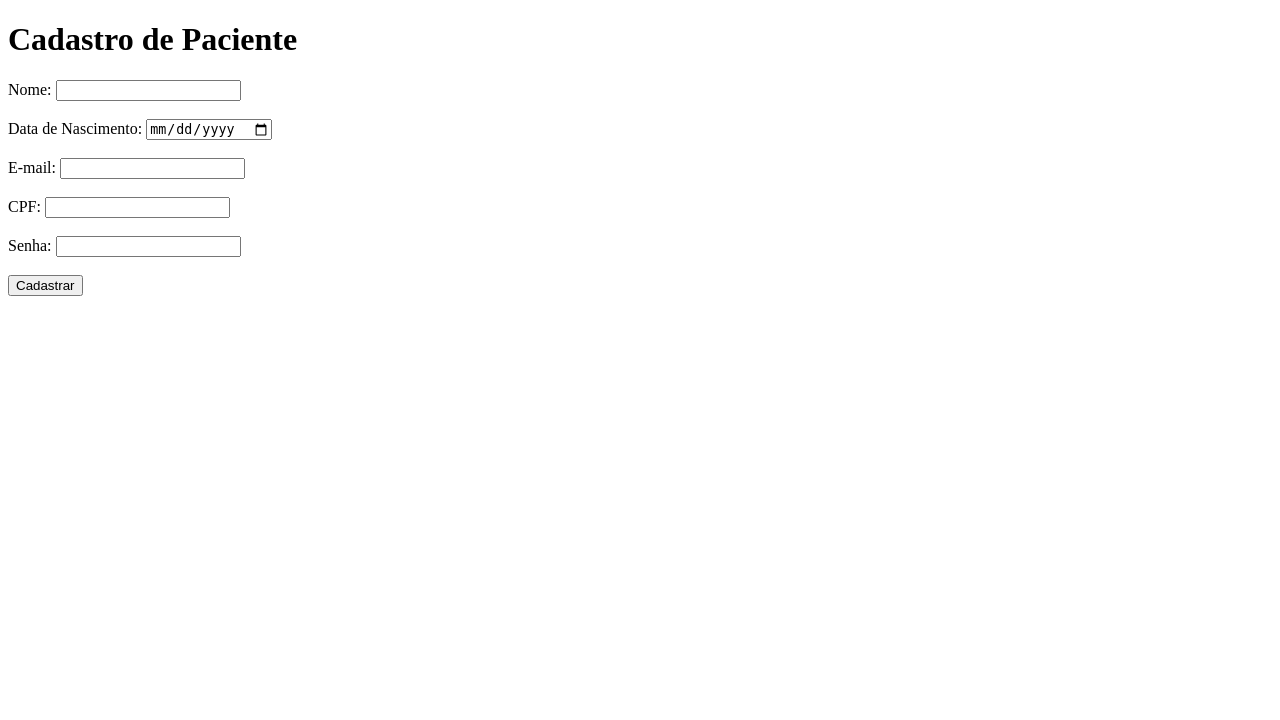
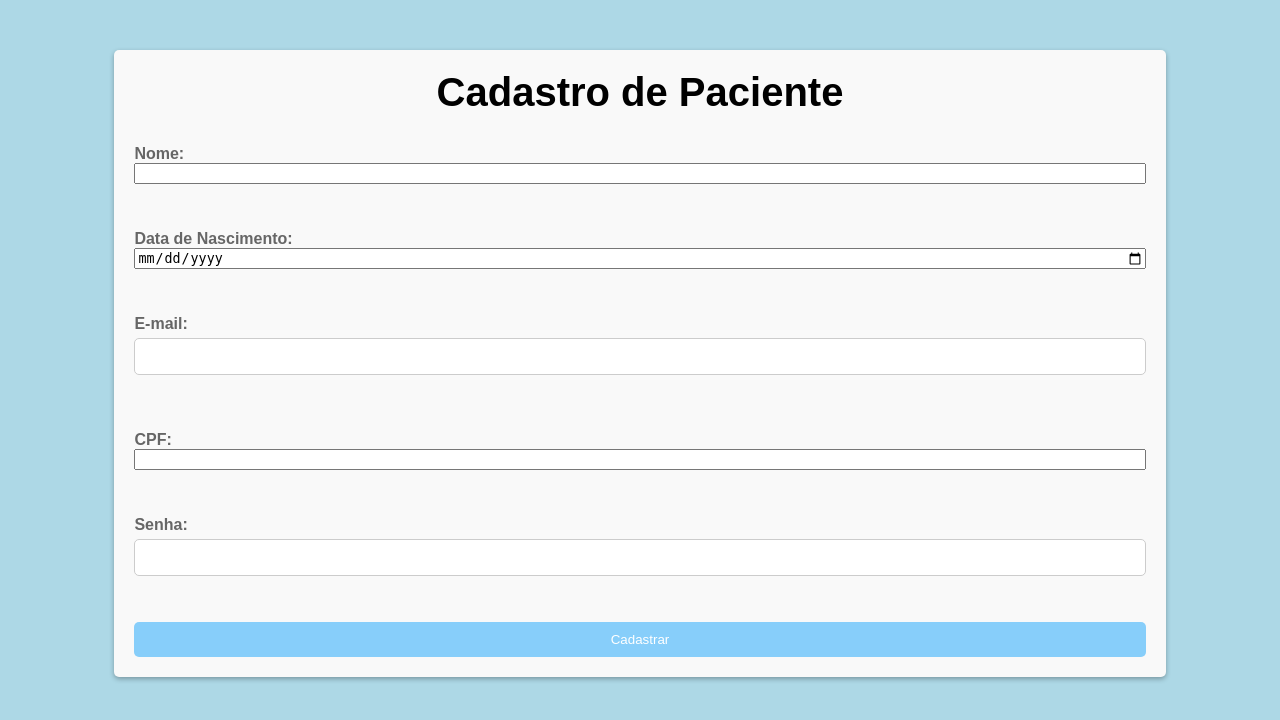
Before and after one commit to alanna-dev/cadastro_exames, a Flask app: page / in a window 1280 px wide. Shown: the top 720 px of the page. Run offline with Flask 2, Linux system fonts and the light colour scheme.

Commit message:
added css and changed nome to name, senha to password in cadastro.html and app.py

```diff
--- a/app.py
+++ b/app.py
@@ -44,11 +44,11 @@ def autenticar_cpf():
 
 @app.route("/autenticar", methods=['POST', 'GET'])
 def autenticar():
-    nome = request.form.get('nome')
+    nome = request.form.get('name')
     data_de_nascimento = request.form.get('date')
     email = request.form.get('email')
     cpf = request.form.get('cpf')
-    senha = request.form.get('senha')
+    senha = request.form.get('password')
 
     novo_paciente = Paciente(nome=nome, data_de_nascimento=data_de_nascimento, email=email, cpf=cpf, senha=senha)
     db.session.add(novo_paciente)
--- /dev/null
+++ b/myvenv/pyvenv.cfg
@@ -0,0 +1,3 @@
+home = C:\Users\alanna\AppData\Local\Microsoft\WindowsApps\PythonSoftwareFoundation.Python.3.10_qbz5n2kfra8p0
+include-system-site-packages = false
+version = 3.10.10
--- a/static/css/cadastro.css
+++ b/static/css/cadastro.css
@@ -0,0 +1,55 @@
+body {
+    background-color: #ADD8E6;
+    font-family: Arial, sans-serif;
+}
+
+h1 {
+    text-align: center;
+    font-size: 2.5em;
+    margin-bottom: 20px;
+    margin-top: 0;
+}
+
+form {
+    display: flex;
+    flex-direction: column;
+}
+
+label {
+    font-weight: bold;
+    margin-top: 10px;
+    color: #666;
+}
+
+input[type="email"],
+input[type="password"] {
+    padding: 10px;
+    border: 1px solid #ccc;
+    border-radius: 5px;
+    margin: 5px 0 10px;
+    color: #666;
+}
+
+button[type="submit"]{
+    padding: 10px;
+    background-color: #87CEFA;
+    color: #fff;
+    border: none;
+    border-radius: 5px;
+    cursor: pointer;
+}
+
+button[type="submit"]:hover {
+    background-color: #ADD8E6;
+}
+
+
+.signup-box {
+    width: 80%;
+    margin: 0 auto;
+    padding: 20px;
+    margin-top: 50px;
+    background-color: #f9f9f9;
+    border-radius: 5px;
+    box-shadow: 0px 2px 5px rgba(0, 0, 0, 0.3);
+}
--- a/templates/cadastro.html
+++ b/templates/cadastro.html
@@ -8,10 +8,11 @@
     <title>Cadastro de Paciente</title>
 </head>
 <body>
+    <div class="signup-box">
         <h1>Cadastro de Paciente</h1>
         <form action="/autenticar" method="post">
-        <label for="nome">Nome:</label>
-        <input type="text" id="nome" name="nome" required/><br> <br>
+            <label for="name">Nome:</label>
+            <input type="text" id="name" name="name" required/><br> <br>
 
             <label for="date">Data de Nascimento:</label>
             <input type="date" id="date" name="date" required/><br> <br>
@@ -22,10 +23,11 @@
             <label for="cpf">CPF:</label>
             <input type="text" id="cpf" name="cpf" maxlength="11" required/><br> <br>
 
-        <label for="senha">Senha:</label>
-        <input type="password" id="senha" name="senha" required/><br><br>
+            <label for="password">Senha:</label>
+            <input type="password" id="password" name="password" required/><br><br>
 
-        <button type="submit" >Cadastrar</button>
+            <button type="submit">Cadastrar</button>
         </form>
+    </div>
 </body>
 </html>
--- a/templates/index.html
+++ b/templates/index.html
@@ -4,7 +4,8 @@
     <meta charset="UTF-8">
     <meta http-equiv="X-UA-Compatible" content="IE=edge">
     <meta name="viewport" content="width=device-width, initial-scale=1.0">
-    <title>sucesso</title>
+    <link rel="stylesheet" type="text/css" href="{{ url_for('static', filename='css/cadastro.css') }}">
+    <title>Sucesso</title>
 </head>
 <body>
     <script>
```
Also changed, not shown: 11 other files. Lines whose indentation alone changed are shown as unchanged.
